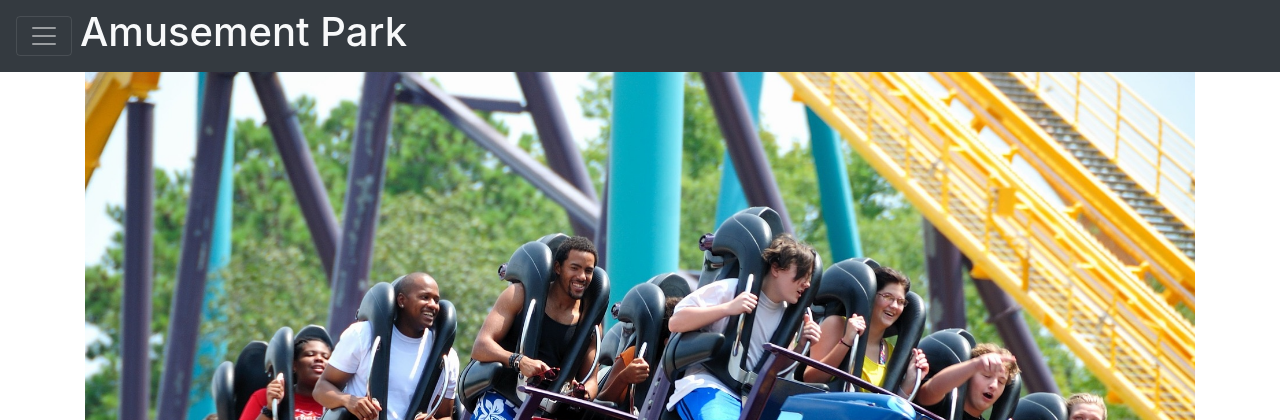
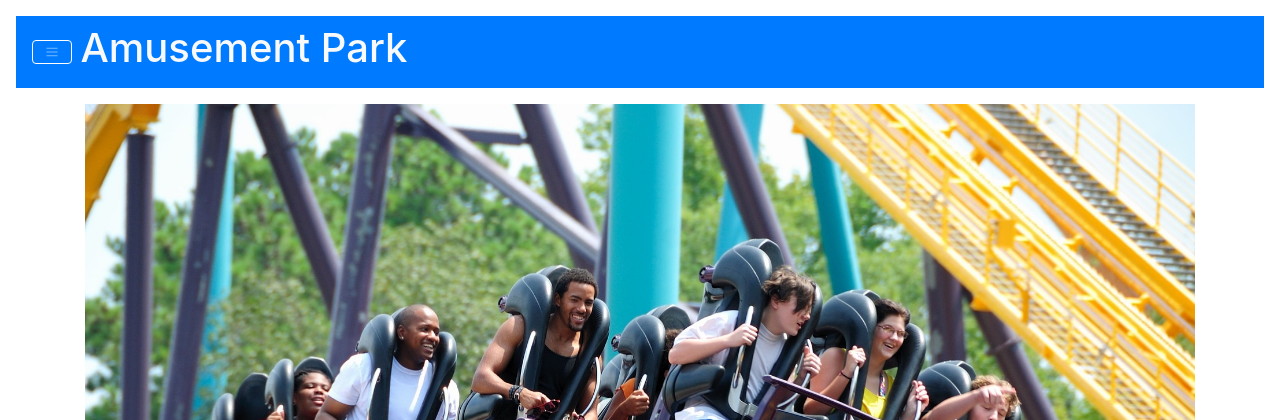
Before and after one commit to Austinkchow/amusement-park, a Django app: page / in a window 1280 px wide. Shown: the top 420 px of the page. Run offline with Django 3.2, Linux system fonts and the light colour scheme; some libraries are stand-ins or nearby versions.

Commit message:
adds styling to base.html

```diff
--- a/amusementPark/main_app/templates/base.html
+++ b/amusementPark/main_app/templates/base.html
@@ -16,26 +16,26 @@
 
 <body>
   <header>
-    <div class="pos-f-t">
-      <nav class="navbar navbar-dark bg-dark d-flex justify-content-start">
-        <button class="navbar-toggler " type="button" data-toggle="collapse" data-target="#navbarSupportedContent1"
-          aria-controls="navbarSupportedContent1" aria-expanded="false" aria-label="Toggle navigation">
+    <div class="pos-f-t" style="padding: 1em;">
+      <nav class="navbar navbar-dark bg-primary d-flex justify-content-start">
+        <button class="navbar-toggler btn-sm" type="button" data-toggle="collapse" data-target="#navbarSupportedContent1"
+          aria-controls="navbarSupportedContent1" aria-expanded="false" aria-label="Toggle navigation" style="border-color: white; border-width: 0.2em; font-size: .6em">
           <span class="navbar-toggler-icon"></span>
         </button>
         <h1 class='text-light ml-2'>Amusement Park</h1>
-        <div class="collapse navbar-collapse" id="navbarSupportedContent1">
+        <div class="collapse navbar-collapse" id="navbarSupportedContent1" style="background-color: #F2EB2E;">
           <ul class="navbar-nav mr-auto">
             <li class="nav-item">
-              <a class="nav-link" href="{% url 'home' %}">Amusement Park</a>
+              <a class="nav-link" href="{% url 'home' %}" style="padding-left: 0.5em;color: black;">Amusement Park</a>
             </li>
             <li class="nav-item">
-              <a class="nav-link" href="{% url 'newsletter' %}">Newsletter</a>
+              <a class="nav-link" href="{% url 'newsletter' %}" style="padding-left: 0.5em;color: black;">Newsletter</a>
             </li>
             <li class="nav-item">
-              <a class="nav-link" href="{% url 'signup' %}">Sign Up</a>
+              <a class="nav-link" href="{% url 'signup' %}" style="padding-left: 0.5em;color: black;">Sign Up</a>
             </li>
             <li class="nav-item">
-              <a class="nav-link" href="{% url 'admin' %}">Admin</a>
+              <a class="nav-link" href="{% url 'admin' %}" style="padding-left: 0.5em;color: black;">Admin</a>
             </li>
           </ul>
         </div>
```
